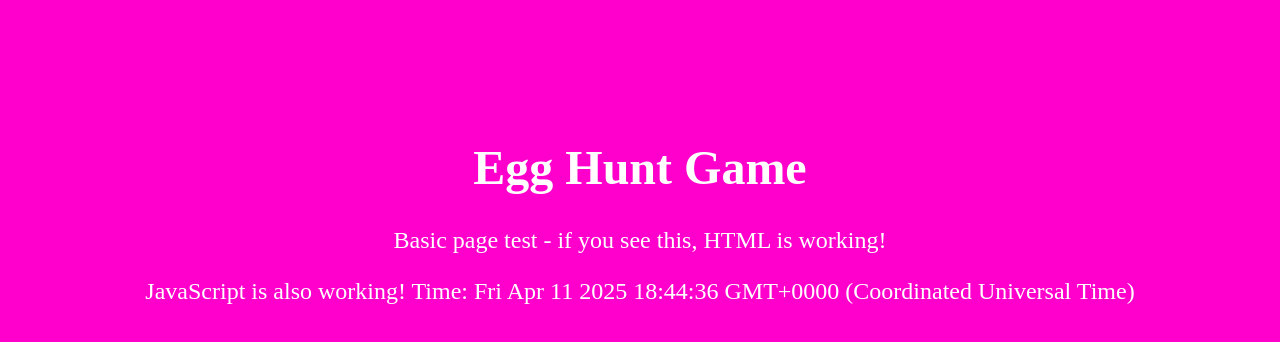
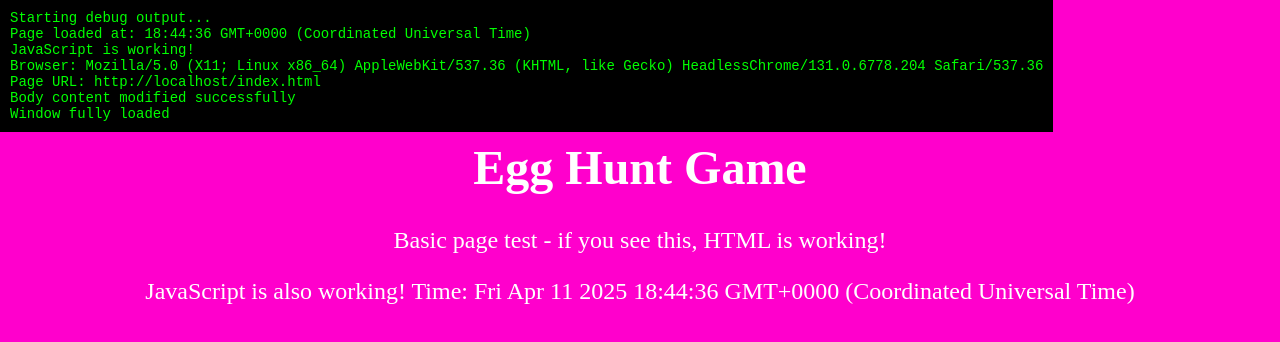
Before and after one commit to neumont-gamedev/Egg-Hunt-Game, a website: page index.html in a window 1280 px wide. Drawn offline with Linux system fonts and the light colour scheme.

Commit message:
Update index.html

```diff
--- a/index.html
+++ b/index.html
@@ -4,10 +4,43 @@
     <title>Egg Hunt Test</title>
 </head>
 <body style="background-color: #f0c; color: white; font-size: 24px; text-align: center; padding-top: 100px;">
+    <div id="debug" style="position:fixed; top:0; left:0; background:black; color:lime; padding:10px; z-index:1000; text-align:left; font-size:14px; font-family:monospace;">
+        Starting debug output...
+    </div>
+
     <h1>Egg Hunt Game</h1>
     <p>Basic page test - if you see this, HTML is working!</p>
+
     <script>
+        // Debug function
+        function log(message) {
+            console.log(message);
+            var debugDiv = document.getElementById('debug');
+            debugDiv.innerHTML += '<br>' + message;
+        }
+
+        // Log page load events
+        log('Page loaded at: ' + new Date().toTimeString());
+
+        // Check if scripts are loading
+        log('JavaScript is working!');
+
+        // Log browser info
+        log('Browser: ' + navigator.userAgent);
+
+        // Check for page URL
+        log('Page URL: ' + window.location.href);
+
+        // Add visible content to confirm JavaScript execution
         document.body.innerHTML += '<p>JavaScript is also working! Time: ' + new Date() + '</p>';
+
+        // Log after body modification
+        log('Body content modified successfully');
+
+        // Set up window.onload to detect full page load
+        window.onload = function() {
+            log('Window fully loaded');
+        };
     </script>
 </body>
 </html>
```
